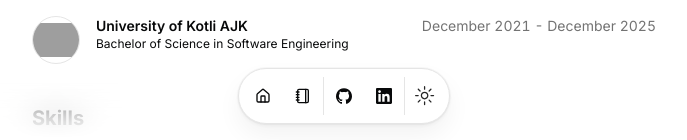
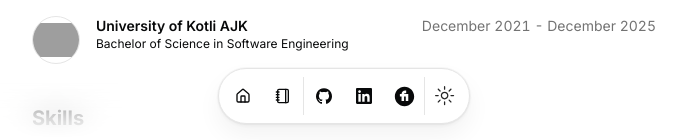
Before and after one commit to saranzafar/saran-zafar-portfolio, a Next.js app: page / in a window 1280 px wide. Shown: the part 660-800 px from the top of the page, without its empty margins (296-983 px from the left). Built offline with nearby package versions, Linux system fonts and the light colour scheme; grey boxes are pictures that could not be loaded.

Commit message:
update icons

```diff
--- a/src/components/icons.tsx
+++ b/src/components/icons.tsx
@@ -191,7 +191,7 @@ export const Icons = {
           height="1.114"
           x="-.057"
           y="-.057"
-          colorInterpolationFilters="sRGB"
+        // colorInterpolationFilters="sRGB"
         >
           <feGaussianBlur stdDeviation="3.531" />
         </filter>
@@ -220,4 +220,9 @@ export const Icons = {
       />
     </svg>
   ),
+  fiverr: (props: IconProps) => (
+    <svg xmlns="http://www.w3.org/2000/svg" x="0px" y="0px" width="21px" height="21px" viewBox="0 0 50 50" fill="currentColor">
+      <path d="M25,2C12.32,2,2,12.32,2,25s10.32,23,23,23s23-10.32,23-23S37.68,2,25,2z M34,36h-6V25h-4v11h-6V25h-4v-6h4.04 c0.37-4.96,3.54-8,8.46-8h2.53v6H26.5c-0.92,0-2.14,0-2.43,2H34V36z"></path>
+    </svg>
+  ),
 };
--- a/src/data/resume.tsx
+++ b/src/data/resume.tsx
@@ -52,13 +52,12 @@ export const DATA = {
 
         navbar: true,
       },
-      email: {
-        name: "Send Email",
-        url: "saran.development@gmail.com",
-        icon: Icons.email,
-
-        navbar: false,
-      },
+      Fiverr: {
+        name: "Fiverr",
+        url: "https://www.fiverr.com/webofsaran",
+        icon: Icons.fiverr,
+        navbar: true,
+      }
     },
   },
   work: [
```
